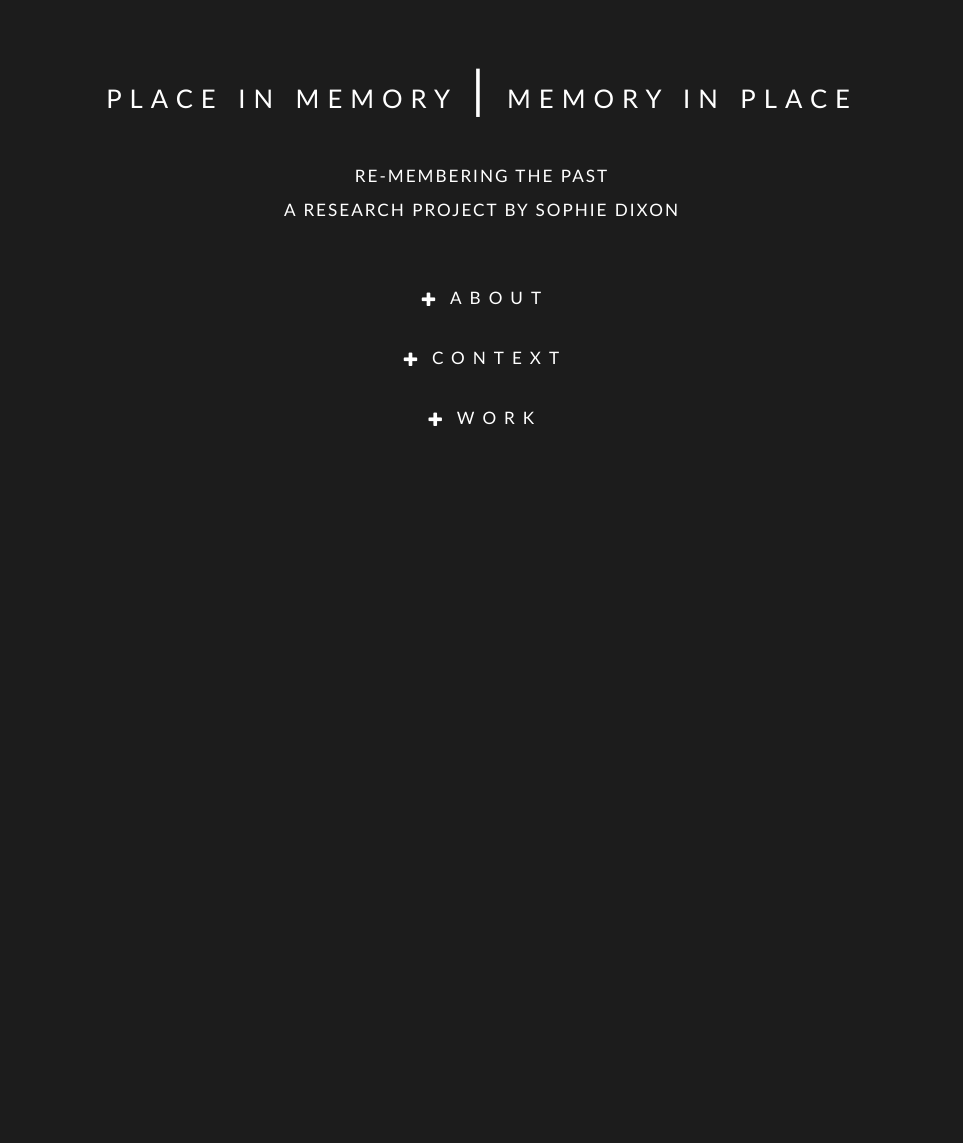
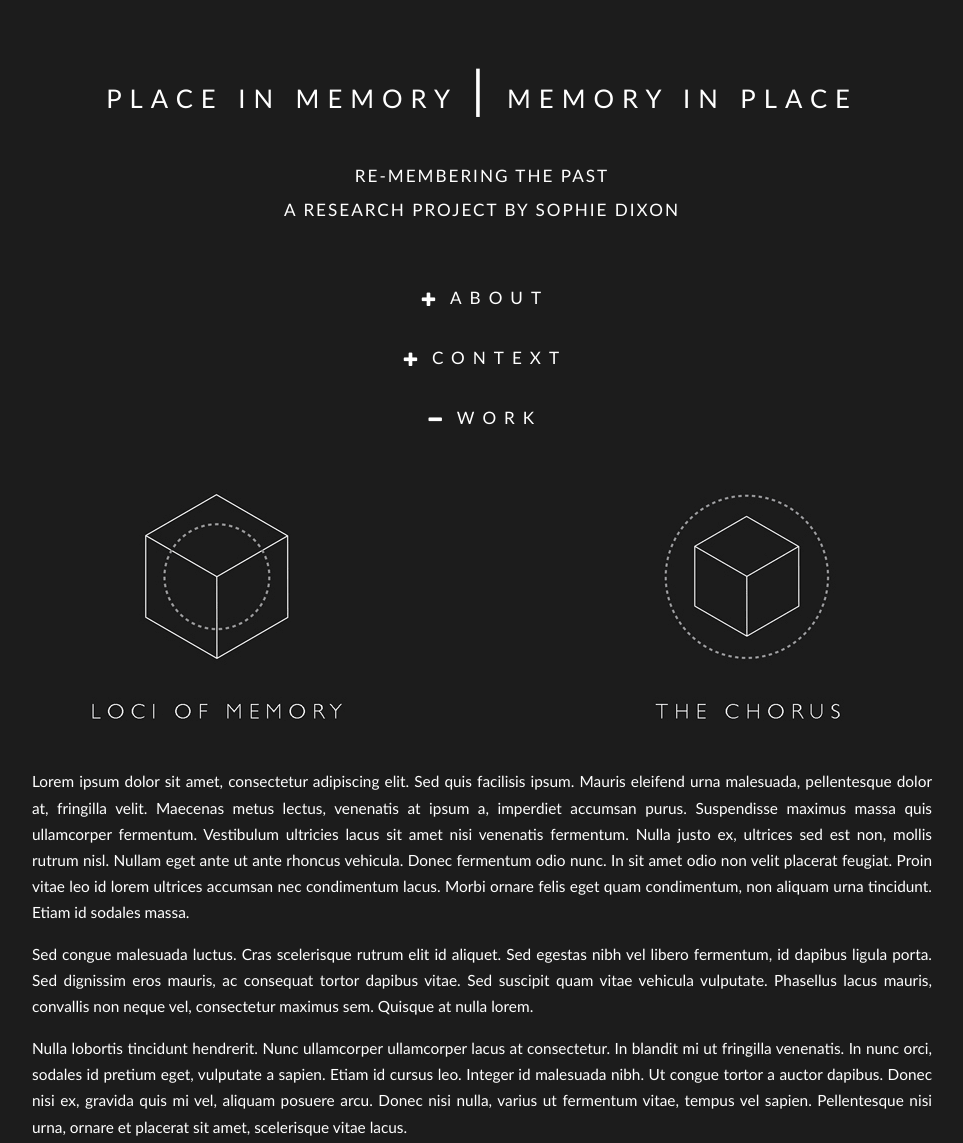
Before and after one commit to sophiedixon/research-dossier, a plain HTML site: page index.html in a window 1280 px wide. Shown: the whole page, without its empty margins (158-1121 px from the left). Before the commit the page ends 800 px from the top, so only its background shows below. Drawn offline with nearby package versions, Linux system fonts and the light colour scheme.

Commit message:
open work

```diff
--- a/index.html
+++ b/index.html
@@ -50,8 +50,12 @@
                 </p>
             </div>
 
-            <a class="work closed" href="#three"><span><i class="fa fa-minus fa-lg"></i><i class="fa fa-plus fa-lg"></i></span>Work</a>
+            <a class="work open" href="#three"><span><i class="fa fa-minus fa-lg"></i><i class="fa fa-plus fa-lg"></i></span>Work</a>
             <div id="three">
+                <p>
+                    <a id="loci" href="loci.html"><img src="img/loci.png" /></a>
+                    <a id="chorus" href="chorus.html"><img src="img/chorus.png" /></a>
+                </p>
                 <p>
                 Lorem ipsum dolor sit amet, consectetur adipiscing elit. Sed quis facilisis ipsum. Mauris eleifend urna malesuada, pellentesque dolor at, fringilla velit. Maecenas metus lectus, venenatis at ipsum a, imperdiet accumsan purus. Suspendisse maximus massa quis ullamcorper fermentum. Vestibulum ultricies lacus sit amet nisi venenatis fermentum. Nulla justo ex, ultrices sed est non, mollis rutrum nisl. Nullam eget ante ut ante rhoncus vehicula. Donec fermentum odio nunc. In sit amet odio non velit placerat feugiat. Proin vitae leo id lorem ultrices accumsan nec condimentum lacus. Morbi ornare felis eget quam condimentum, non aliquam urna tincidunt. Etiam id sodales massa.
                 </p>
@@ -61,10 +65,6 @@
                 <p>
                 Nulla lobortis tincidunt hendrerit. Nunc ullamcorper ullamcorper lacus at consectetur. In blandit mi ut fringilla venenatis. In nunc orci, sodales id pretium eget, vulputate a sapien. Etiam id cursus leo. Integer id malesuada nibh. Ut congue tortor a auctor dapibus. Donec nisi ex, gravida quis mi vel, aliquam posuere arcu. Donec nisi nulla, varius ut fermentum vitae, tempus vel sapien. Pellentesque nisi urna, ornare et placerat sit amet, scelerisque vitae lacus.
                 </p>
-                <p>
-                <a id="loci" href="loci.html"><img src="img/loci.png" /></a>
-                <a id="chorus" href="chorus.html"><img src="img/chorus.png" /></a>
-                </p>
             </div>
 
         </main>
--- a/scripts.js
+++ b/scripts.js
@@ -41,6 +41,5 @@ $(function() {
         }
     });
 
-    // display the first item by default
-    //openItem($("#accordion > a").first());
+    openItem($("#accordion > a.open"));
 });
```
